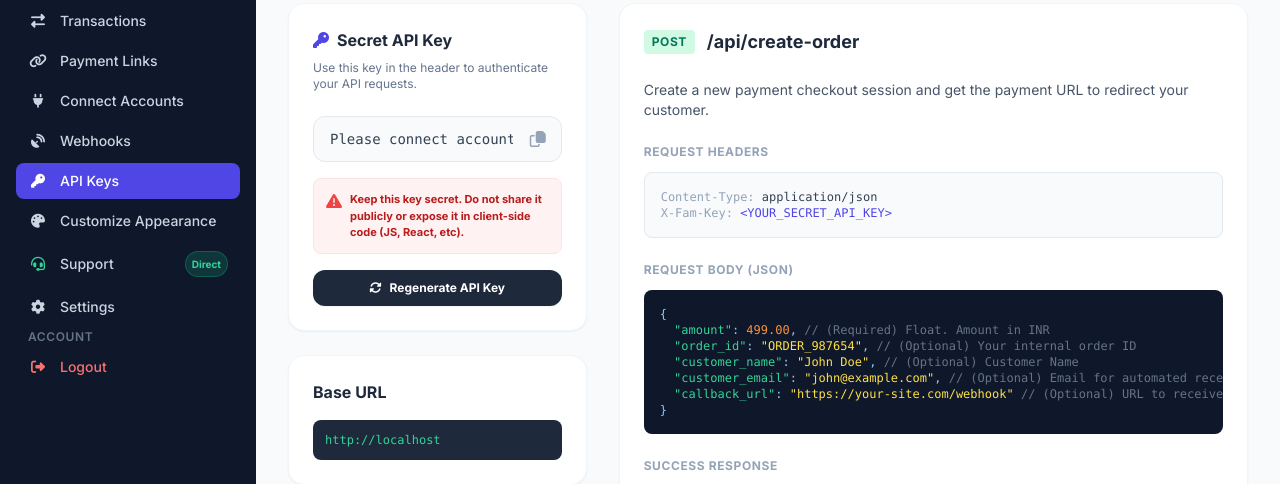
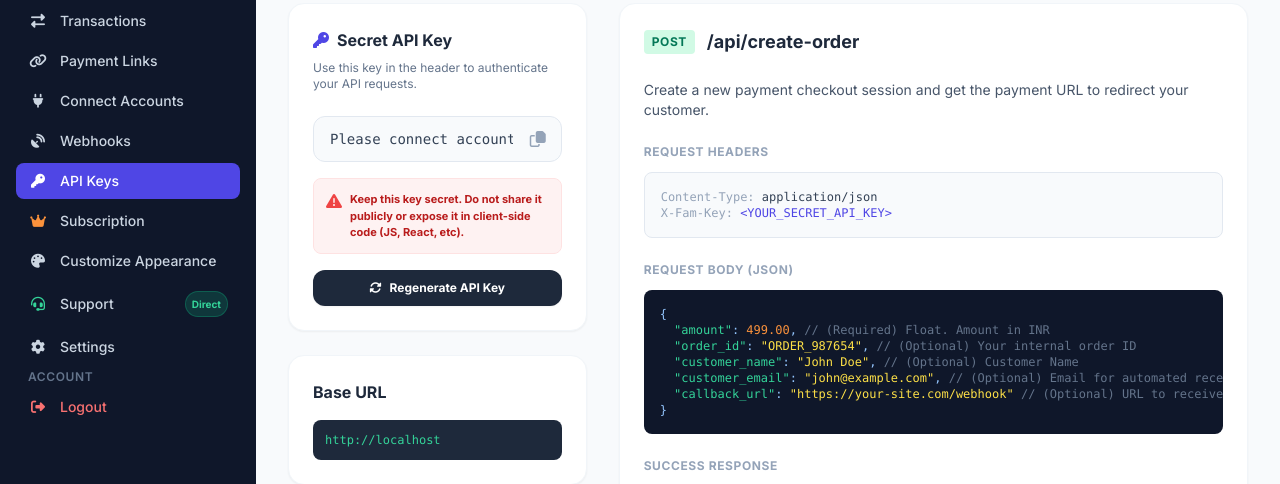
Before and after one commit to gigavy/payment-gatewy, a Flask app: page /api_docs in a window 1280 px wide. Shown: the part 173-657 px from the top of the page. Run offline with Flask 3, Linux system fonts and the light colour scheme; the visitor is signed in with stand-in values (Sample User, id 1); data comes from the database, SQL or seed files in the repository; some libraries are stand-ins or nearby versions.

Commit message:
Add files via upload

```diff
--- a/templates/base.html
+++ b/templates/base.html
@@ -224,6 +224,10 @@
 
             <a href="/api_docs" class="sidebar-link {% if request.path == '/api_docs' %}active{% endif %} flex items-center gap-3 px-3 py-2 text-sm font-medium text-slate-300">
                 <i class="fa-solid fa-key w-5 text-center"></i> API Keys
+            </a>
+
+            <a href="/plans" class="sidebar-link {% if request.path == '/plans' %}active{% endif %} flex items-center gap-3 px-3 py-2 text-sm font-medium text-slate-300">
+                <i class="fa-solid fa-crown w-5 text-center text-orange-400"></i> Subscription
             </a>
 
             <a href="/appearance" class="sidebar-link {% if request.path in ['/appearance', '/customize_appearance'] %}active{% endif %} flex items-center gap-3 px-3 py-2 text-sm font-medium text-slate-300">
```
